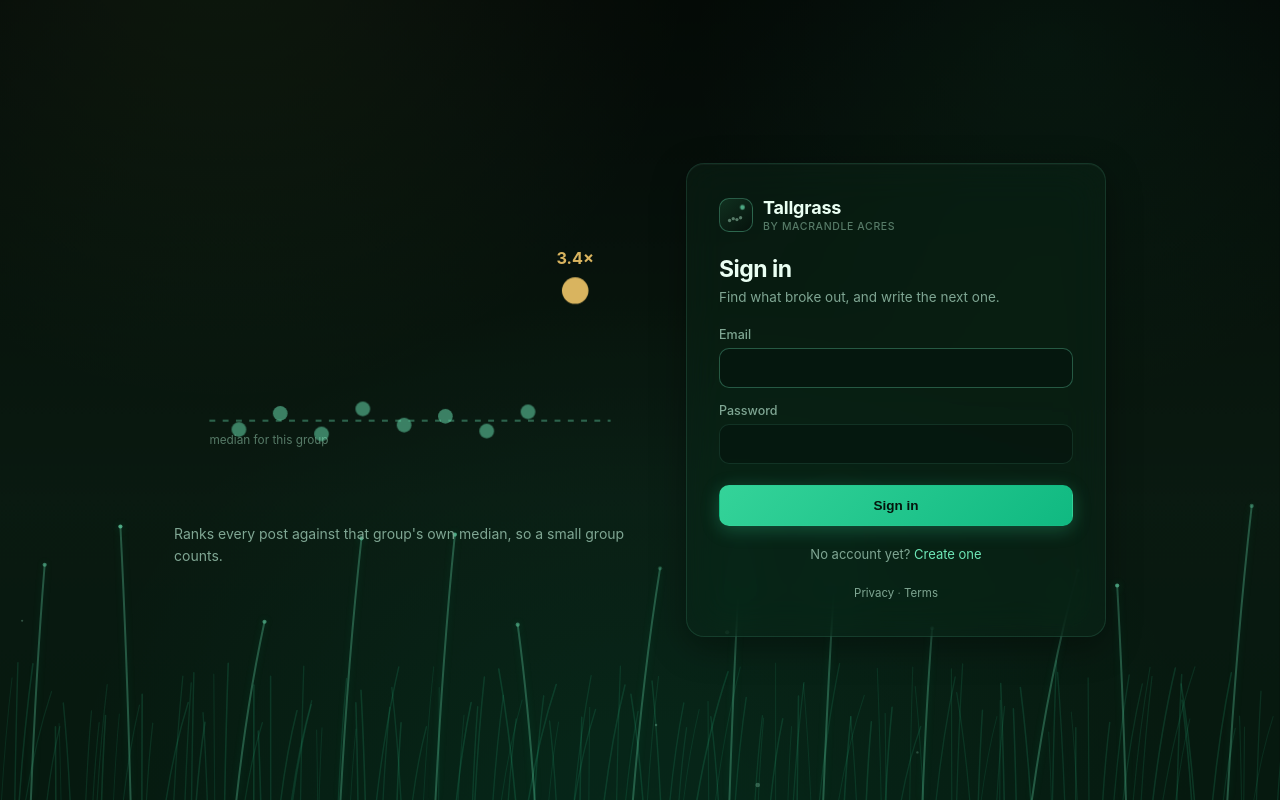
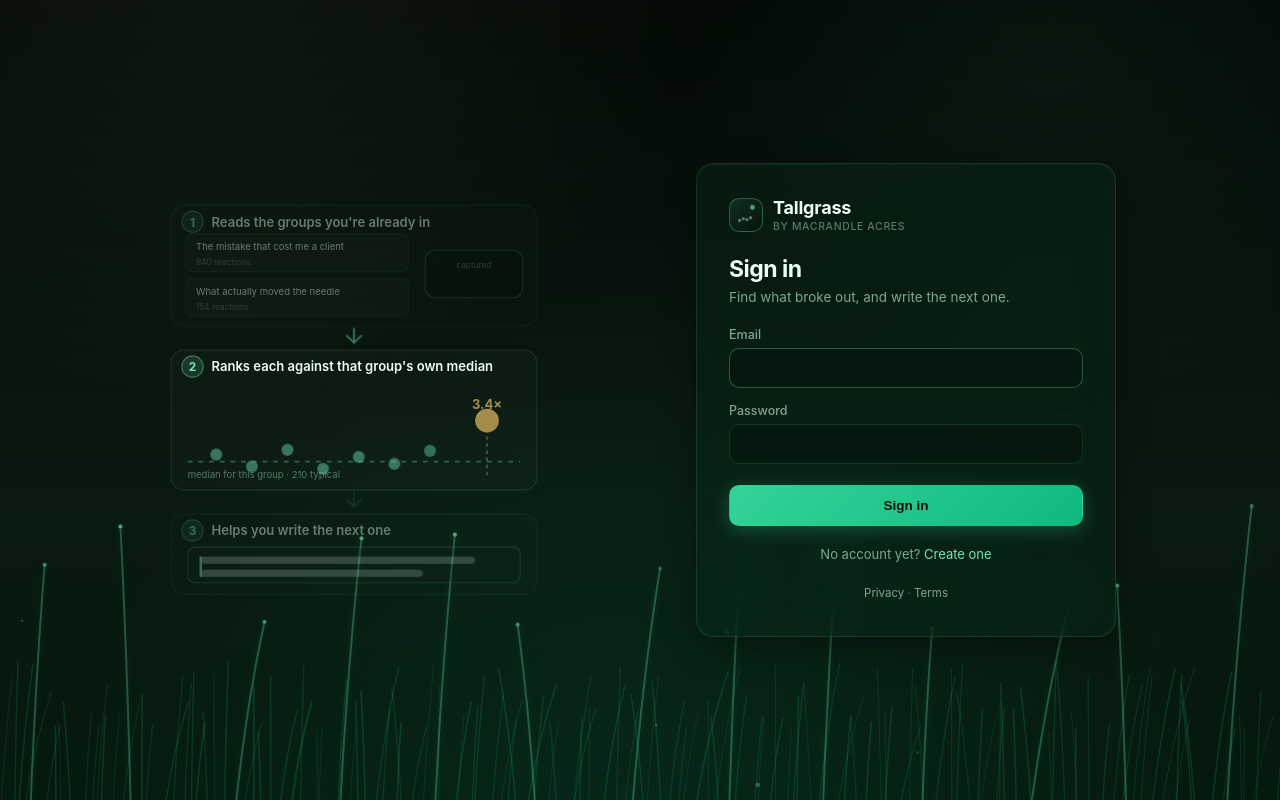
Before and after one commit to SimplyAgenticAI/Outlier, a Flask app: page /login in a window 1280 px wide. Run offline with Flask 3, Linux system fonts and the light colour scheme; some libraries are stand-ins or nearby versions.

Commit message:
V17.4: rebuild the login explainer as a pipeline instead of a slideshow
The first version was three drawings with hard cuts between them. Nothing in
one beat came from the one before it, so it read as a list of features rather
than a mechanism - which is why it looked lame. It was also grey placeholder
bars, and nobody looks at an abstract rectangle and thinks that is my
Facebook group.

Every stage is on screen at once now, numbered one two three, with arrows
between them. The highlight travels through rather than the picture being
replaced. Two things follow from that: the whole mechanism is legible in a
STILL frame, so it works in a screenshot and for a reduced-motion viewer, and
the animation only has to carry the order rather than the explanation.

Real content instead of bars. Captions somebody might actually have written,
real reaction counts, the median labelled with a number, and the breakout
marked 3.4x in the same gold the outlier badge uses. Written to FIT the card
rather than truncated to it - a caption cut mid-word reads as a rendering
fault rather than as sample copy.

Fifteen seconds, five per stage, against twelve and four. This is read, not
watched. The break is held for two full seconds because it is the entire
product, and the first version gave it exactly as much room as everything
else.

Dimmed rather than hidden between turns: a stage you cannot see is a stage
you cannot understand.

Co-Authored-By: Claude Opus 5 <noreply@anthropic.com>

```diff
--- a/static/css/outlier.css
+++ b/static/css/outlier.css
@@ -1160,140 +1160,151 @@ select.kind-select option { color: initial; }
 /* Two columns on the login page: the explainer takes the space that was
    empty, and the form keeps its width and position exactly. */
 .auth-shell-wide {
-  max-width: 980px;
-  display: grid; gap: 40px; align-items: center;
+  max-width: 1000px;
+  display: grid; gap: 44px; align-items: center;
   grid-template-columns: minmax(0, 1fr) 420px;
 }
 .auth-shell-wide .auth-card { max-width: 420px; }
 
 @media (max-width: 900px) {
   /* Form FIRST on a narrow screen. Somebody returning to sign in should not
-     have to scroll past a sales pitch to reach the password field. */
-  .auth-shell-wide { grid-template-columns: 1fr; max-width: 460px; gap: 28px; }
+     have to scroll past an explainer to reach the password field. */
+  .auth-shell-wide { grid-template-columns: 1fr; max-width: 460px; gap: 26px; }
   .auth-shell-wide .hiw { order: 2; }
 }
 
 .hiw { min-width: 0; }
-.hiw-stage { width: 100%; height: auto; display: block; }
-
-/* Every scene starts hidden and is revealed by its own slice of the loop, so
-   a reduced-motion viewer sees the first beat as a still frame rather than
-   three drawings stacked on top of each other. */
-.hiw-scene { opacity: 0; }
-.hiw-1 { opacity: 1; }
-
-.hiw-page { fill: rgba(255,255,255,0.02); stroke: var(--border); }
-.hiw-post { fill: rgba(255,255,255,0.04); }
-.hiw-line { fill: rgba(110,231,183,0.22); }
-
-.hiw-hud { fill: rgba(7,20,13,0.97); stroke: rgba(110,231,183,0.32); }
-.hiw-hud-bar { fill: rgba(16,40,27,0.9); }
-.hiw-hud-name { fill: var(--emerald-bright); font-size: 8px; font-weight: 700; }
-.hiw-hud-label { fill: var(--text-faint); font-size: 7px; }
-.hiw-hud-n {
-  fill: var(--text); font-size: 17px; font-weight: 700;
-  font-variant-numeric: tabular-nums; opacity: 0;
+.hiw-stage { width: 100%; max-width: 380px; height: auto; display: block; }
+
+/* Every stage stays on screen. Dimmed is the resting state and the highlight
+   travels — so the whole pipeline is readable without any motion at all,
+   which is what makes this legible to a reduced-motion viewer and in a
+   screenshot. */
+.hiw-band { opacity: 0.42; }
+.hiw-frame { fill: rgba(255,255,255,0.02); stroke: var(--border); }
+.hiw-num { fill: rgba(110,231,183,0.14); stroke: rgba(110,231,183,0.4); }
+.hiw-num-t {
+  fill: var(--emerald-bright); font-size: 10px; font-weight: 700;
+  text-anchor: middle;
+}
+.hiw-title { fill: var(--text); font-size: 11px; font-weight: 600; }
+
+/* 1 — reading */
+.hiw-post { fill: rgba(255,255,255,0.04); stroke: rgba(110,231,183,0.1); }
+.hiw-cap-t { fill: var(--text); font-size: 8px; }
+.hiw-cap-n { fill: var(--text-faint); font-size: 7px; }
+.hiw-chip { fill: rgba(7,20,13,0.9); stroke: rgba(110,231,183,0.3); }
+.hiw-chip-l { fill: var(--text-faint); font-size: 7px; text-anchor: middle; }
+.hiw-chip-n {
+  fill: var(--emerald-bright); font-size: 15px; font-weight: 700;
+  text-anchor: middle; font-variant-numeric: tabular-nums; opacity: 0;
 }
 .hiw-n0 { opacity: 1; }
-.hiw-hud-btn { fill: rgba(110,231,183,0.16); }
-.hiw-hud-btn-t {
-  fill: var(--emerald-bright); font-size: 7px; font-weight: 700; text-anchor: middle;
-}
-
-.hiw-median { stroke: rgba(110,231,183,0.36); stroke-width: 1.5; stroke-dasharray: 4 5; }
+
+/* 2 — ranking */
+.hiw-median { stroke: rgba(110,231,183,0.34); stroke-width: 1.5; stroke-dasharray: 4 5; }
 .hiw-median-t { fill: var(--text-faint); font-size: 8px; }
-.hiw-dot { fill: rgba(110,231,183,0.5); }
-.hiw-break { fill: var(--gold); }
+.hiw-dot { fill: rgba(110,231,183,0.45); }
+.hiw-break-line { stroke: rgba(217,180,95,0.45); stroke-width: 1.5; stroke-dasharray: 3 3; }
+.hiw-break-dot { fill: var(--gold); }
 .hiw-break-t {
   fill: var(--gold); font-size: 11px; font-weight: 700; text-anchor: middle;
 }
 
-.hiw-card { fill: rgba(16,40,27,0.5); stroke: var(--border-lit); }
-.hiw-avatar { fill: rgba(110,231,183,0.28); }
-.hiw-typed { fill: rgba(234,255,243,0.5); transform-origin: 52px 0; }
-
-.hiw-caption { margin-top: 16px; position: relative; min-height: 3.2em; }
-.hiw-cap {
-  position: absolute; inset: 0; margin: 0; opacity: 0;
-  font-size: 14px; line-height: 1.6; color: var(--text-muted);
-}
-.hiw-c1 { opacity: 1; }
+/* 3 — writing */
+.hiw-draft { fill: rgba(16,40,27,0.5); stroke: var(--border-lit); }
+.hiw-typed { fill: rgba(234,255,243,0.45); transform-origin: 30px 0; }
+.hiw-caret { fill: var(--emerald-bright); }
+
+/* The arrows between stages, which is what says one feeds the next. */
+.hiw-flow {
+  stroke: rgba(110,231,183,0.5); stroke-width: 1.5; fill: none;
+  stroke-linecap: round; stroke-linejoin: round; opacity: 0.25;
+}
 
 @media (prefers-reduced-motion: no-preference) {
-  /* Twelve seconds, three beats of four. Scene and caption share one
-     keyframe and are placed by delay, so they can never drift apart. */
-  .hiw-scene, .hiw-cap { animation: hiw-beat 12s ease-in-out infinite; }
-  .hiw-1, .hiw-c1 { animation-delay: 0s; }
-  .hiw-2, .hiw-c2 { animation-delay: 4s; }
-  .hiw-3, .hiw-c3 { animation-delay: 8s; }
-
-  /* Inside beat one: the roll of posts moves and the counter climbs.
-   *
-   * The counters need their OWN keyframe, not the scene's. Reusing hiw-beat
-   * held each number visible for 27% of the loop — over three seconds — while
-   * they are only 0.9s apart, so all four sat on top of each other at the
-   * same coordinates and read as one smeared glyph. Each value now shows for
-   * its own slot and nothing else.
-   */
-  .hiw-roll { animation: hiw-roll 12s ease-in-out infinite; }
-  .hiw-n0, .hiw-n1, .hiw-n2 { animation: hiw-count 12s steps(1) infinite; }
-  .hiw-n3 { animation: hiw-count-last 12s steps(1) infinite; }
-  .hiw-n0 { animation-delay: 0s; }
-  .hiw-n1 { animation-delay: 0.9s; }
-  .hiw-n2 { animation-delay: 1.8s; }
-  .hiw-n3 { animation-delay: 2.7s; }
-
-  /* Inside beat two: the ordinary dots settle, then one leaves. */
-  .hiw-dot { animation: hiw-settle 12s ease-out infinite; animation-delay: var(--d); }
-  .hiw-break { animation: hiw-break 12s cubic-bezier(0.34, 1.3, 0.64, 1) infinite; }
-
-  /* Inside beat three: the lines are typed one after another. */
-  .hiw-typed { animation: hiw-type 12s ease-out infinite; }
-  .hiw-t0 { animation-delay: 8.2s; }
-  .hiw-t1 { animation-delay: 8.6s; }
-  .hiw-t2 { animation-delay: 9s; }
-  .hiw-t3 { animation-delay: 9.4s; }
-}
-
-/* One slice visible, the rest hidden. Delay places each element's slice. */
-@keyframes hiw-beat {
-  0%      { opacity: 0; }
-  3%, 30% { opacity: 1; }
-  33%,100%{ opacity: 0; }
-}
-/* 7.5% of twelve seconds is 0.9s — exactly one slot, so only one number is
-   ever on screen. The last one holds until the beat ends rather than blinking
-   out and leaving the panel empty. */
+  /* Fifteen seconds, five per stage. Slower than the first attempt on
+     purpose: this is read, not watched, and a caption-length idea needs time
+     to land before the next one arrives. */
+  .hiw-band { animation: hiw-lit 15s ease-in-out infinite; }
+  .hiw-b1 { animation-delay: 0s; }
+  .hiw-b2 { animation-delay: 5s; }
+  .hiw-b3 { animation-delay: 10s; }
+
+  .hiw-flow { animation: hiw-flow 15s ease-in-out infinite; }
+  .hiw-f1 { animation-delay: 4.2s; }
+  .hiw-f2 { animation-delay: 9.2s; }
+
+  /* Stage 1: the feed rolls and the count climbs with it. */
+  .hiw-roll { animation: hiw-roll 15s linear infinite; }
+  .hiw-chip-n { animation: hiw-count 15s steps(1) infinite; }
+  .hiw-n0 { animation-delay: 0.2s; }
+  .hiw-n1 { animation-delay: 1.3s; }
+  .hiw-n2 { animation-delay: 2.4s; }
+  .hiw-n3 { animation: hiw-count-last 15s steps(1) infinite; animation-delay: 3.5s; }
+
+  /* Stage 2: ordinary posts land on the median, then one leaves it. The
+     break is held for two full seconds — it is the whole product, and the
+     first version gave it the same weight as everything else. */
+  .hiw-dot { animation: hiw-land 15s ease-out infinite; animation-delay: var(--d); }
+  .hiw-break { animation: hiw-break 15s cubic-bezier(0.34, 1.4, 0.64, 1) infinite; }
+
+  /* Stage 3: two lines typed, with a caret that runs ahead of them. */
+  .hiw-typed { animation: hiw-type 15s ease-out infinite; }
+  .hiw-t0 { animation-delay: 10.5s; }
+  .hiw-t1 { animation-delay: 11.4s; }
+  .hiw-caret { animation: hiw-caret 15s steps(1) infinite; animation-delay: 10.4s; }
+}
+
+/* Lit for its stage, dim otherwise. Never fully hidden — a stage you cannot
+   see is a stage you cannot understand. */
+@keyframes hiw-lit {
+  0%          { opacity: 0.42; }
+  4%, 30%     { opacity: 1; }
+  34%, 100%   { opacity: 0.42; }
+}
+@keyframes hiw-flow {
+  0%, 100%    { opacity: 0.2; }
+  3%, 8%      { opacity: 1; }
+}
+@keyframes hiw-roll {
+  0%, 3%      { transform: translateY(0); }
+  30%, 100%   { transform: translateY(-114px); }
+}
+/* One slot each, so two numbers are never on screen together. */
 @keyframes hiw-count {
   0%          { opacity: 0; }
-  0.5%, 7%    { opacity: 1; }
-  7.5%, 100%  { opacity: 0; }
+  0.4%, 6.6%  { opacity: 1; }
+  7%, 100%    { opacity: 0; }
 }
 @keyframes hiw-count-last {
   0%          { opacity: 0; }
-  0.5%, 9.5%  { opacity: 1; }
-  10%, 100%   { opacity: 0; }
-}
-@keyframes hiw-roll {
-  0%, 4%   { transform: translateY(0); }
-  28%,100% { transform: translateY(-120px); }
-}
-@keyframes hiw-settle {
-  0%, 33%  { transform: translateY(-16px); opacity: 0; }
-  40%      { transform: translateY(0); opacity: 1; }
-  62%,100% { transform: translateY(0); opacity: 1; }
+  0.4%, 9%    { opacity: 1; }
+  9.4%, 100%  { opacity: 0; }
+}
+@keyframes hiw-land {
+  0%, 33%     { transform: translateY(-14px); opacity: 0; }
+  40%, 64%    { transform: translateY(0); opacity: 1; }
+  68%, 100%   { transform: translateY(0); opacity: 0.35; }
 }
 @keyframes hiw-break {
-  0%, 40%  { transform: translateY(88px); opacity: 0; }
-  48%      { opacity: 1; }
-  56%,62%  { transform: translateY(0); opacity: 1; }
-  70%,100% { transform: translateY(0); opacity: 0; }
+  0%, 42%     { transform: translateY(46px); opacity: 0; }
+  50%, 64%    { transform: translateY(0); opacity: 1; }
+  70%, 100%   { transform: translateY(0); opacity: 0.35; }
 }
 @keyframes hiw-type {
-  0%       { transform: scaleX(0); opacity: 0; }
-  2%, 22%  { transform: scaleX(1); opacity: 1; }
-  26%,100% { transform: scaleX(1); opacity: 0; }
-}
+  0%          { transform: scaleX(0); opacity: 0; }
+  1.5%, 26%   { transform: scaleX(1); opacity: 1; }
+  30%, 100%   { transform: scaleX(1); opacity: 0.3; }
+}
+@keyframes hiw-caret {
+  0%, 100%    { opacity: 0; }
+  0.5%, 3%    { opacity: 1; }
+  3.5%, 6%    { opacity: 0; }
+  6.5%, 9%    { opacity: 1; }
+  9.5%, 14%   { opacity: 0; }
+}
+
 .auth-card { padding: 34px 32px; }
 .auth-brand { display: flex; align-items: center; gap: 10px; margin-bottom: 22px; }
 .auth-card h1 { font-size: 23px; margin: 0 0 6px; }
--- a/templates/_how_it_works.html
+++ b/templates/_how_it_works.html
@@ -1,67 +1,98 @@
 {# What this product is, before anyone has an account.
 
-   /login is the front door — a signed-out visitor is redirected here — and it
-   was a form with one line of copy, explaining nothing to somebody deciding
-   whether to sign up at all.
+   /login is the front door — a signed-out visitor is redirected straight here
+   — so this is where somebody decides whether to sign up at all.
 
-   Three beats, because that is the actual arc: read the groups, rank against
-   their own median, write the next one. Inline SVG rather than a video: the
-   CSP blocks external assets, it stays sharp at any size, it themes with the
-   app, and it can be stopped for prefers-reduced-motion. #}
+   REBUILT from three cutting scenes into one pipeline. The first version was
+   a slideshow: three unrelated drawings, hard cuts, nothing in one beat
+   coming from the one before it, so it read as a list of features rather than
+   a mechanism. Every stage is on screen at once now and the highlight travels
+   through them, which means the whole thing is legible in a still frame and
+   the animation only has to show the ORDER.
+
+   Real captions and real numbers rather than grey placeholder bars. Nobody
+   looks at an abstract rectangle and thinks "that is my Facebook group".
+
+   Inline SVG: the CSP blocks external assets, it stays sharp at any size, it
+   themes with the app, and it stops for prefers-reduced-motion — where all
+   three stages simply sit there, fully readable. #}
 <div class="hiw" aria-hidden="true">
-  <svg class="hiw-stage" viewBox="0 0 320 190">
+  <svg class="hiw-stage" viewBox="0 0 320 340">
+    <defs>
+      <clipPath id="hiwFeedClip"><rect x="14" y="26" width="196" height="74" rx="6"/></clipPath>
+    </defs>
 
-    {# 1. SCAN — the panel sitting on a group, counting as it reads. #}
-    <g class="hiw-scene hiw-1">
-      <rect class="hiw-page" x="6" y="8" width="308" height="174" rx="10"/>
-      <g class="hiw-roll">
-        {% for y in [18, 58, 98, 138, 178, 218] %}
-        <rect class="hiw-post" x="20" y="{{ y }}" width="180" height="32" rx="6"/>
-        <rect class="hiw-line" x="30" y="{{ y + 9 }}" width="104" height="5" rx="2"/>
-        <rect class="hiw-line" x="30" y="{{ y + 21 }}" width="64" height="5" rx="2"/>
-        {% endfor %}
+    {# ---- 1. READ ------------------------------------------------------ #}
+    <g class="hiw-band hiw-b1">
+      <rect class="hiw-frame" x="6" y="6" width="308" height="102" rx="11"/>
+      <circle class="hiw-num" cx="24" cy="20" r="9"/>
+      <text class="hiw-num-t" x="24" y="24">1</text>
+      <text class="hiw-title" x="40" y="24">Reads the groups you're already in</text>
+
+      <g clip-path="url(#hiwFeedClip)">
+        <g class="hiw-roll">
+          {# Written to fit the card rather than truncated to it — a caption
+             cut mid-word reads as a rendering fault, not as sample copy. #}
+          {% for cap, n in [("Nobody tells you about year one", "1,240"),
+                            ("Three things I wish I'd known", "86"),
+                            ("Ask me anything about pricing", "312"),
+                            ("The mistake that cost me a client", "940"),
+                            ("What actually moved the needle", "154")] %}
+          <g transform="translate(0,{{ loop.index0 * 38 }})">
+            <rect class="hiw-post" x="18" y="30" width="188" height="32" rx="6"/>
+            <text class="hiw-cap-t" x="27" y="44">{{ cap }}</text>
+            <text class="hiw-cap-n" x="27" y="56">{{ n }} reactions</text>
+          </g>
+          {% endfor %}
+        </g>
       </g>
 
-      <rect class="hiw-hud" x="214" y="34" width="88" height="120" rx="9"/>
-      <rect class="hiw-hud-bar" x="214" y="34" width="88" height="18" rx="9"/>
-      <text class="hiw-hud-name" x="224" y="47">{{ app_name }}</text>
-      <text class="hiw-hud-label" x="224" y="70">Captured</text>
-      {% for n in [0, 9, 21, 34] %}
-      <text class="hiw-hud-n hiw-n{{ loop.index0 }}" x="224" y="90">{{ n }}</text>
+      <rect class="hiw-chip" x="220" y="44" width="82" height="40" rx="8"/>
+      <text class="hiw-chip-l" x="261" y="59">captured</text>
+      {% for n in [3, 11, 24, 38] %}
+      <text class="hiw-chip-n hiw-n{{ loop.index0 }}" x="261" y="77">{{ n }}</text>
       {% endfor %}
-      <rect class="hiw-hud-btn" x="224" y="120" width="68" height="16" rx="8"/>
-      <text class="hiw-hud-btn-t" x="258" y="131">Scanning…</text>
     </g>
 
-    {# 2. SCORE — the same posts against their group's median, one breaking
-       away. This is the idea the whole product rests on. #}
-    <g class="hiw-scene hiw-2">
-      <line class="hiw-median" x1="24" y1="132" x2="296" y2="132"/>
-      <text class="hiw-median-t" x="24" y="148">median for this group</text>
-      {% for x, y, d in [(44,138,0),(72,127,1),(100,141,2),(128,124,3),(156,135,4),
-                          (184,129,5),(212,139,6),(240,126,7)] %}
-      <circle class="hiw-dot" cx="{{ x }}" cy="{{ y }}" r="5"
-              style="--d: {{ d * 0.08 }}s"/>
+    <path class="hiw-flow hiw-f1" d="M160 110 L160 122 M154 116 L160 122 L166 116"/>
+
+    {# ---- 2. RANK ------------------------------------------------------ #}
+    <g class="hiw-band hiw-b2">
+      <rect class="hiw-frame" x="6" y="128" width="308" height="118" rx="11"/>
+      <circle class="hiw-num" cx="24" cy="142" r="9"/>
+      <text class="hiw-num-t" x="24" y="146">2</text>
+      <text class="hiw-title" x="40" y="146">Ranks each against that group's own median</text>
+
+      <line class="hiw-median" x1="20" y1="222" x2="300" y2="222"/>
+      <text class="hiw-median-t" x="20" y="236">median for this group · 210 typical</text>
+
+      {% for x, y, d in [(44,216,0),(74,226,1),(104,212,2),(134,228,3),
+                          (164,218,4),(194,224,5),(224,214,6)] %}
+      <circle class="hiw-dot" cx="{{ x }}" cy="{{ y }}" r="5" style="--d: {{ d * 0.14 }}s"/>
       {% endfor %}
-      <circle class="hiw-break" cx="272" cy="44" r="9"/>
-      <text class="hiw-break-t" x="272" y="26">3.4×</text>
+
+      <g class="hiw-break">
+        <line class="hiw-break-line" x1="272" y1="222" x2="272" y2="176"/>
+        <circle class="hiw-break-dot" cx="272" cy="176" r="10"/>
+        <text class="hiw-break-t" x="272" y="166">3.4×</text>
+      </g>
     </g>
 
-    {# 3. WRITE — the breakout becomes copy of your own. #}
-    <g class="hiw-scene hiw-3">
-      <rect class="hiw-card" x="34" y="26" width="252" height="138" rx="10"/>
-      <circle class="hiw-avatar" cx="56" cy="48" r="9"/>
-      <rect class="hiw-line" x="72" y="43" width="70" height="6" rx="3"/>
-      {% for y, w, d in [(74, 210, 0), (92, 186, 1), (110, 224, 2), (128, 140, 3)] %}
-      <rect class="hiw-typed hiw-t{{ d }}" x="52" y="{{ y }}" width="{{ w }}" height="7" rx="3"/>
+    <path class="hiw-flow hiw-f2" d="M160 248 L160 260 M154 254 L160 260 L166 254"/>
+
+    {# ---- 3. WRITE ----------------------------------------------------- #}
+    <g class="hiw-band hiw-b3">
+      <rect class="hiw-frame" x="6" y="266" width="308" height="68" rx="11"/>
+      <circle class="hiw-num" cx="24" cy="280" r="9"/>
+      <text class="hiw-num-t" x="24" y="284">3</text>
+      <text class="hiw-title" x="40" y="284">Helps you write the next one</text>
+
+      <rect class="hiw-draft" x="20" y="294" width="280" height="30" rx="6"/>
+      {% for w, i in [(232, 0), (188, 1)] %}
+      <rect class="hiw-typed hiw-t{{ i }}" x="30" y="{{ 302 + i * 11 }}"
+            width="{{ w }}" height="6" rx="3"/>
       {% endfor %}
+      <rect class="hiw-caret" x="30" y="302" width="2" height="17"/>
     </g>
   </svg>
-
-  {# Captions ride the same twelve-second loop as the scenes. #}
-  <div class="hiw-caption">
-    <p class="hiw-cap hiw-c1">Reads the groups you're already in — nothing leaves your dashboard.</p>
-    <p class="hiw-cap hiw-c2">Ranks every post against that group's own median, so a small group counts.</p>
-    <p class="hiw-cap hiw-c3">Then helps you write the next one, built on what actually worked.</p>
-  </div>
 </div>
```
Also changed, not shown: extension/manifest.json.
